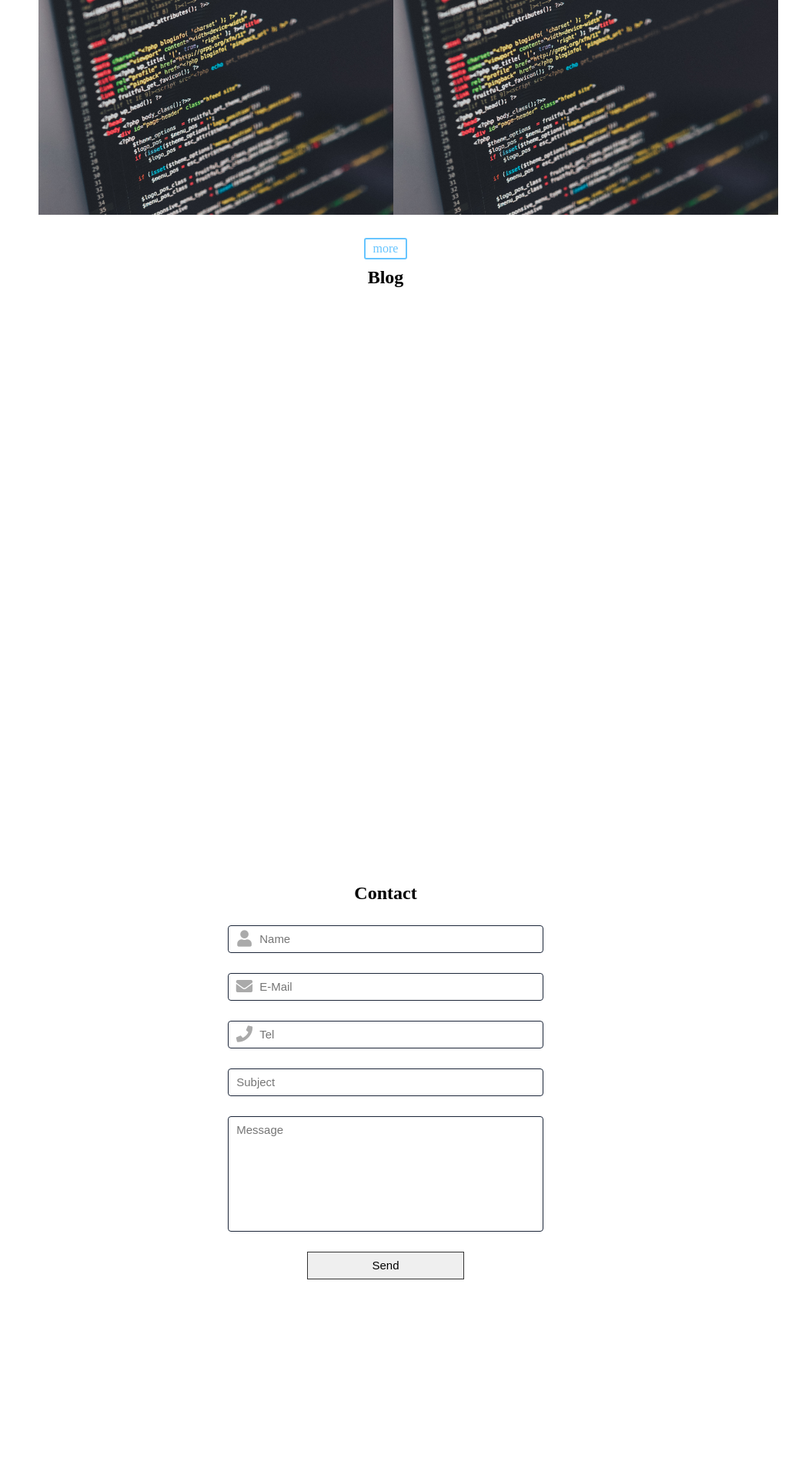
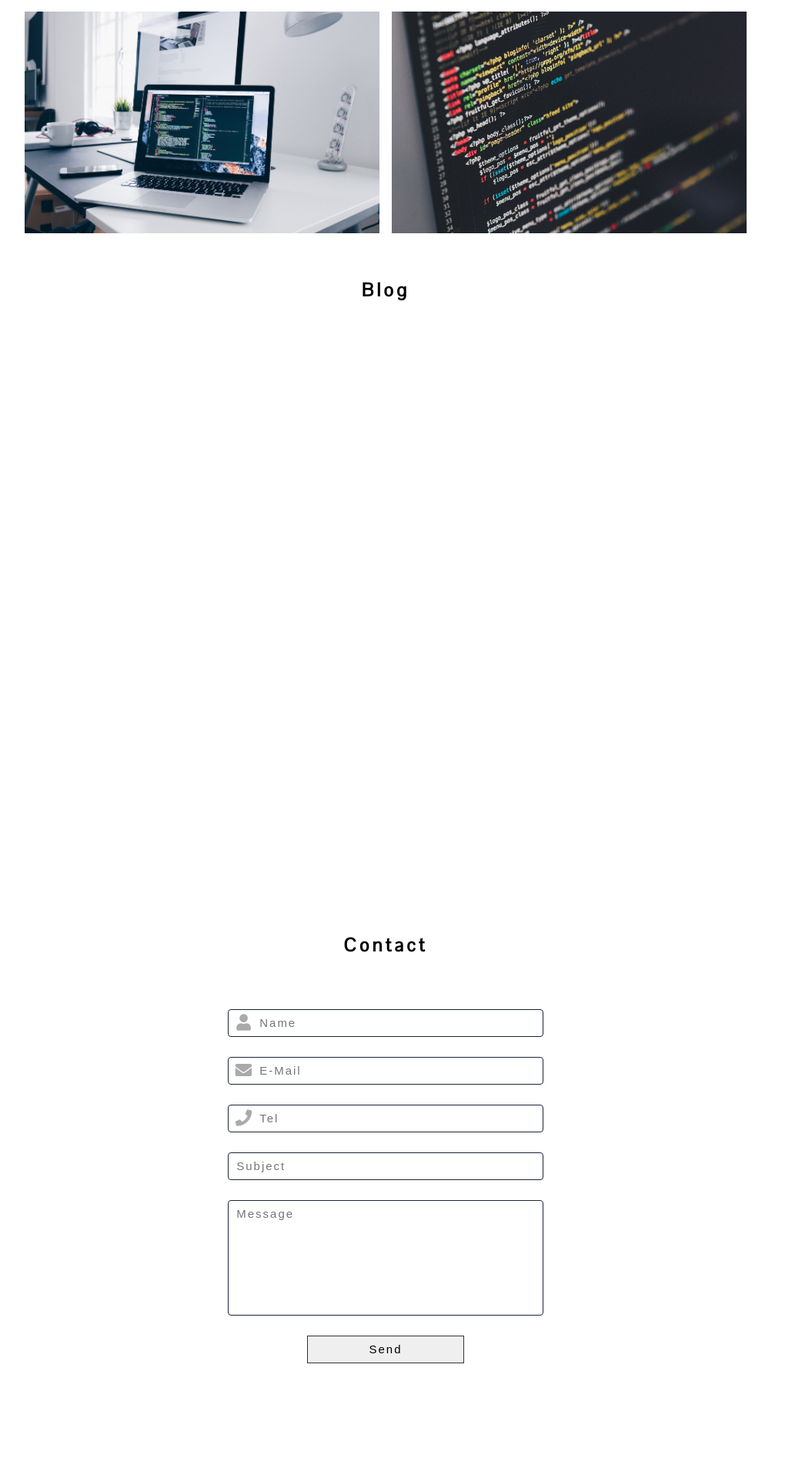
Before and after one commit to hatabatako/doc, a PHP site: page / in a window 1280 px wide. Shown: the part 2028-3948 px from the top of the page at 77% size, without its empty margins (139-1181 px from the left). Before the commit the page ends 3690 px from the top, so only its background shows below. Run offline with PHP 8.4, Linux system fonts and the light colour scheme; some libraries are stand-ins or nearby versions.

```diff
--- a/css/portfolio.css
+++ b/css/portfolio.css
@@ -3,6 +3,8 @@
 *{
 	margin:0px;
 	padding:0px;
+	font-family: 'Noto Sans JP', sans-serif;
+	letter-spacing: 2px;
 }
 
 /*＝＝＝＝＝セクション　統一＝＝＝＝＝*/
@@ -11,13 +13,15 @@ section{
 	height:100vh;
 }
 
-#works{
+#works,#blog{
 	height:auto;
 }
 
 h2{
-	padding:10px;
+	padding:50px;
 	text-align:center;
+	font-family: 'Pontano Sans', sans-serif;
+	letter-spacing: 4px;
 }
 
 /*＝＝＝＝＝＝ハンバーガーメニュー＝＝＝＝＝＝*/
@@ -138,7 +137,7 @@ li{
 	text-align:left;
 }
 
-a{
+nav a{
 	color:#000000;
 	text-decoration:none;
 	padding:20px 10px;
@@ -226,28 +251,28 @@ a{
 }
 
 .works_box{
-	padding:10px 0;
 	width:40%;
+	padding:8px;
 }
 
 .works_img{
 	display:block;
 	text-align: center;
 	position:relative;
-	width:100%;
 }
 
-.works_img img{
-	width:500px;
-	height:285px;
-/*	position: absolute;*/
+.img{
+	background-size: cover;
+  	background-position: center center;/*上下左右の中央で抜き出し*/
+  	padding-top: 62.5%;
+  	width: 100%;
 }
+
 .hoverBlack{
 	display:none;
-	background-color:rgba(113, 114, 114, 0);
-	font-weight: bold;
 }
 .works_img:hover > .hoverBlack{
+	/*中央揃え*/
 	position:absolute;
 	display:flex;
 	justify-content: center;
@@ -255,38 +280,35 @@ a{
 	top:50%;
 	left:50%;
 	transform:translate(-50%,-50%);
-	width:480px;
-	height:265px;
-	background-color:rgba(113, 114, 114, 0.6);
+    /*画像サイズ*/
+	width:95%;
+	height:95%;
+	background-color:rgba(255, 255, 255, 0.7);
+	/*文字*/
 	font-size:20px;
+	color:black;
 }
 
 .works_box p{
 	text-align: center;
 }
 
-.more{
-	width:100%;
-}
-.works_btn {
-  display: inline-block;
-  /*
-  position:absolute;
-  bottom:0px;
-  */
-  padding: 3px 10px;
-  font-size: 16px;
-  text-decoration: none;
-  color: #67c5ff;
-  border: solid 2px #67c5ff;
-  border-radius: 3px;
-  transition: 0.4s;
+/*＝＝＝＝＝＝blog＝＝＝＝＝＝*/
+.blog_list{
+	display:flex;
+	flex-direction: column;
+  	align-items: center;
 }
 
-.works_btn:hover {
-  background: #67c5ff;
-  color: white;
+.blog_block{
+	height:150px;
+	width:70%;
+	background-color:white;
+
+	margin:15px;
+
 }
+
 
 
 /*＝＝＝＝＝＝Contact＝＝＝＝＝＝*/
--- a/index.html
+++ b/index.html
@@ -10,19 +10,27 @@
 	<script src="./js/jquery-3.4.1.min.js"></script>
 	<script type="text/javascript" src="./js/main.js"></script>
 	<!-- Font Awesome-->
-	<link rel="stylesheet" href="https://use.fontawesome.com/releases/v5.6.3/css/all.css">
+	<link href="https://use.fontawesome.com/releases/v5.6.1/css/all.css" rel="stylesheet">
+	<!-- フォント -->
+	<link href="https://fonts.googleapis.com/css?family=Poiret+One&display=swap" rel="stylesheet">
+	<link href="https://fonts.googleapis.com/css?family=Pontano+Sans&display=swap" rel="stylesheet">
+	<link href="https://fonts.googleapis.com/css?family=Noto+Sans+JP:350&display=swap" rel="stylesheet">
 
 </head>
 <body>
 	<header>
 	</header>
 
+
+	<!-- ハンバーガー -->
 	<div id="menu" class="open"> <!-- open/close -->
 		<div></div>
 		<div></div>
 		<div></div>
 	</div>
 
+
+	<!-- メニュー画面 -->
 	<nav id="menu_list">
 		<img src="./img/Menu.jpg" class="menu_img">
 		<div>
@@ -39,11 +47,12 @@
 		</div>
 	</nav>
 
+	<!-- 背景画像 -->
 	<div class="background-image"></div>
 
 	<main>
 		<section id="top">
-			<h1>I AM</h1>
+			<h1>I AM ...</h1>
 			<p>DESIGNER/PHOTOGRAPER</p>
 		</section>
 
@@ -59,22 +68,31 @@
 					</div>
 				</div>
 				<div class="a_box2">
-					<p>1990年広島生まれ。関東在住。</br>
-						愛称は「ばたこ」</br></br>
+					<p>1990年 広島生まれ。関東在住。</br>
+						愛称「ばたこ」</br></br>
 					2013年</br>
 					広島市立大学情報科学部知能工学科卒業</br>
 					東京のIT企業にシステムエンジニアとして就職</br></br>
 
 					2015年</br>
-					現状に不安を感じ、2年半で退職</br>
+					残業100時間越えの激務の末、2年半で退職</br>
 					派遣に切り替え、システムエンジニアとして様々なプロジェクトに参画</br></br>
 
 					2019年</br>
 					システムエンジニアとして独立</br>
 					2月から独学でWebデザイン・写真の勉強を開始し、</br>
-					システムエンジニアをしながらWebデザイナー・カメラマンとしての活動をスタート</br></br>
+					Webデザイナー・フォトグラファーとしての活動もスタート</br></br>
 
 					</p>
+					<div class="a_sns">
+						<div class="sns_back">
+							<a href="https://twitter.com/btbtbtk3" target="_blank"><i class="fab fa-lg fa-twitter"></i></a>
+						</div>
+
+						<a href="https://www.instagram.com/btbtk3" target="_blank"><i class="fab fa-lg fa-instagram"></i></a>
+					</div>
+
+
 				</div>
 			</div>
 		</section>
@@ -84,52 +102,41 @@
 			<div class="works_list">
  				<div class="works_box">
 					<a class="works_img" href="#">
-						<img src="./img/Works1.jpg">
-  						<div class="hoverBlack"><p>More</p></div>
+						<div class="img" style="background-image:url(./img/Works4.jpg)"></div>
+  						<div class="hoverBlack"><p>HP制作</br>『La Vie Claire』</p></div>
 					</a>
-<!-- 					<div>
-						<h3>xxxx</h3>
-						<p>aaaaaaaaaaaa</p>
-					</div> -->
 				</div>
  				<div class="works_box">
 					<a class="works_img" href="#">
-						<img src="./img/Works1.jpg">
+						<div class="img" style="background-image:url(./img/Works2.jpg)"></div>
+  						<div class="hoverBlack"><p>
+  							More</p></div>
+					</a>
+				</div>
+				<div class="works_box">
+					<a class="works_img" href="#">
+						<div class="img" style="background-image:url(./img/Works3.jpg)"></div>
   						<div class="hoverBlack"><p>More</p></div>
 					</a>
-<!-- 					<div>
-						<h3>xxxx</h3>
-						<p>aaaaaaaaaaaa</p>
 				</div>
- -->			</div>
 				 <div class="works_box">
 					<a class="works_img" href="#">
-						<img src="./img/Works1.jpg">
+						<div class="img" style="background-image:url(./img/Works1.jpg)"></div>
   						<div class="hoverBlack"><p>More</p></div>
 					</a>
-<!-- 					<div>
-						<h3>xxxx</h3>
-						<p>aaaaaaaaaaaa</p>
 				</div>
- -->			</div>
-				 <div class="works_box">
-					<a class="works_img" href="#">
-						<img src="./img/Works1.jpg">
-  						<div class="hoverBlack"><p>More</p></div>
-					</a>
-<!-- 					<div>
-						<h3>xxxx</h3>
-						<p>aaaaaaaaaaaa</p>
-					</div> -->
-				</div>
-			</div>
-			<div class="more">
-				<a href="#" class="works_btn">more</a>
 			</div>
 		</section>
 
 		<section id="blog">
 			<h2>Blog</h2>
+
+			<div class="blog_list">
+				<div class="blog_block"></div>
+				<div class="blog_block"></div>
+				<div class="blog_block"></div>
+				<div class="blog_block"></div>
+			</div>
 		</section>
 
 		<section id="contact">
--- a/js/main.js
+++ b/js/main.js
@@ -21,6 +21,10 @@ $(function(){/*HTML&CSS(Dom)を読み込み完了後に実施*/
 
 	//scroll
 	var section = $('main > section');
+
+	//windowロード
+
+
 
 	//window(表示されているところ)がscroll
 	//検索キーワード「onイベント jquery」
@@ -86,4 +90,34 @@ $(function(){/*HTML&CSS(Dom)を読み込み完了後に実施*/
 
 
 
+	// ページ全体の読込完了後、またはリサイズ後の処理
+	$(window).on('load resize', function(){
+		var menuImg = $('#menu_list > img');	// メニュー画面の画像指定を変数化
+		var imgWidth = menuImg.width();			// 画像の幅を取得
+
+		var menuList = $('#menu_list > div');	// メニュー画面の項目全体のdiv指定を変数化
+		var windowWidth = $(window).width();	// 表示されている画面（window）の幅を取得
+		var windowHeight = menuImg.height();
+		menuList.css('position','relative');
+
+		if(windowWidth>=750){	// PC width
+			var menuListwidth = windowWidth - imgWidth;
+			menuImg.width('auto');
+			menuList.width(menuListwidth);
+		}else{	// SP width
+			menuImg.width(windowWidth);
+			menuList.css('position','absolute');
+			menuList.height(windowHeight);
+			menuList.width(windowWidth);
+		}
+	});
+
+
+
+
+
+
+
+
+
 })
```
Also changed, not shown: other parts of css/portfolio.css (+36 -9 lines). Lines whose indentation alone changed are shown as unchanged.
